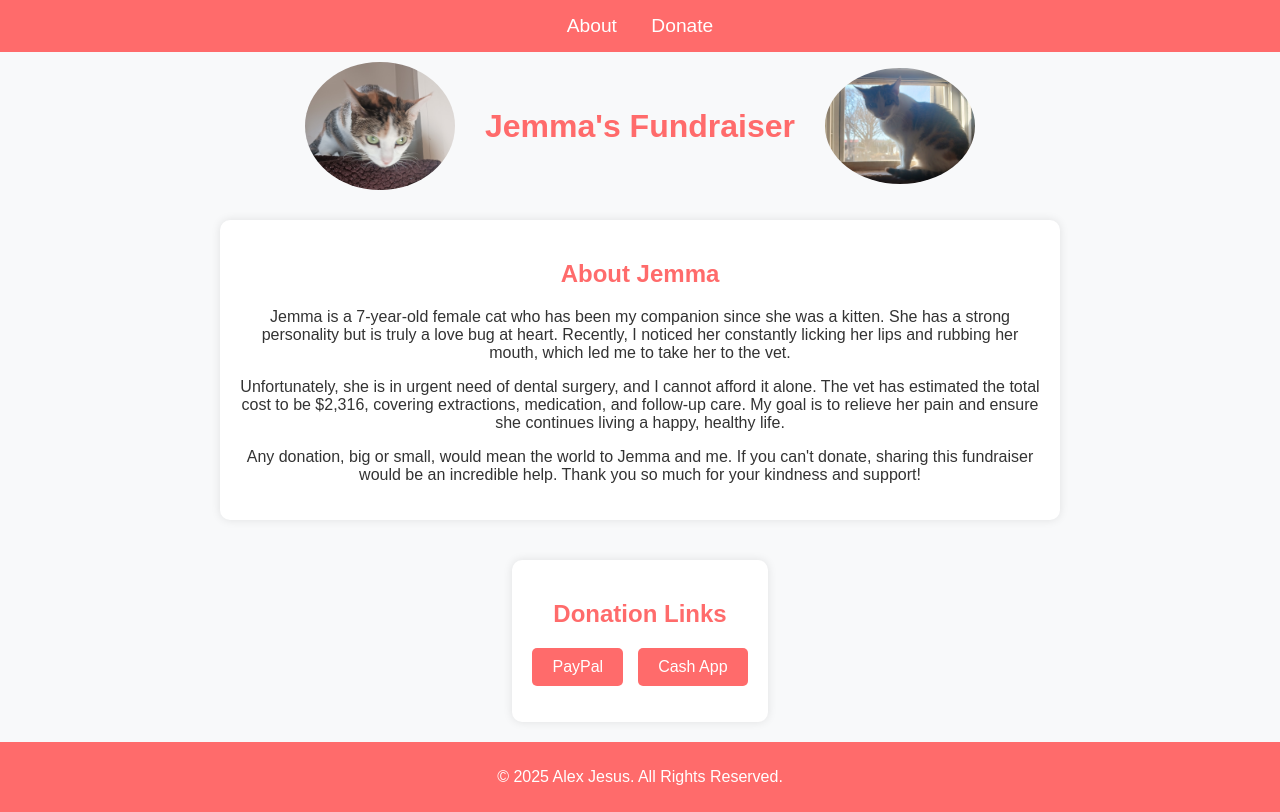
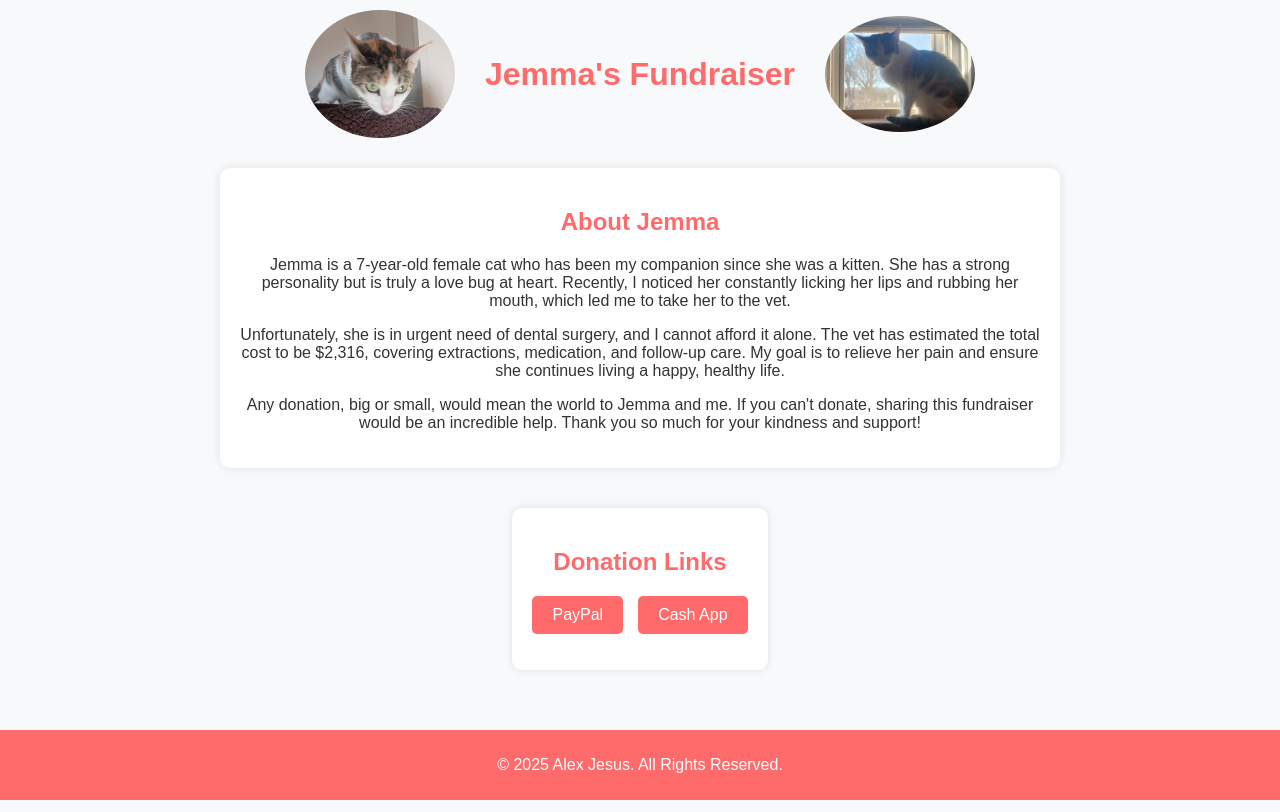
Before and after one commit to AJesus90x/JemmasFundraiser, a plain HTML site: page index.html in a window 1280 px wide. Drawn offline with Linux system fonts and the light colour scheme.

Commit message:
Update index.html

```diff
--- a/index.html
+++ b/index.html
@@ -8,10 +8,6 @@
   </head>
   <body>
     <header>
-      <nav>
-        <a href="#about">About</a>
-        <a href="#donate">Donate</a>
-      </nav>
       <div class="jemma-heading">
         <img class="jemma-pic" src="jemma1.jpg" alt="photo of Jemma" />
         <h1>Jemma's Fundraiser</h1>
```
